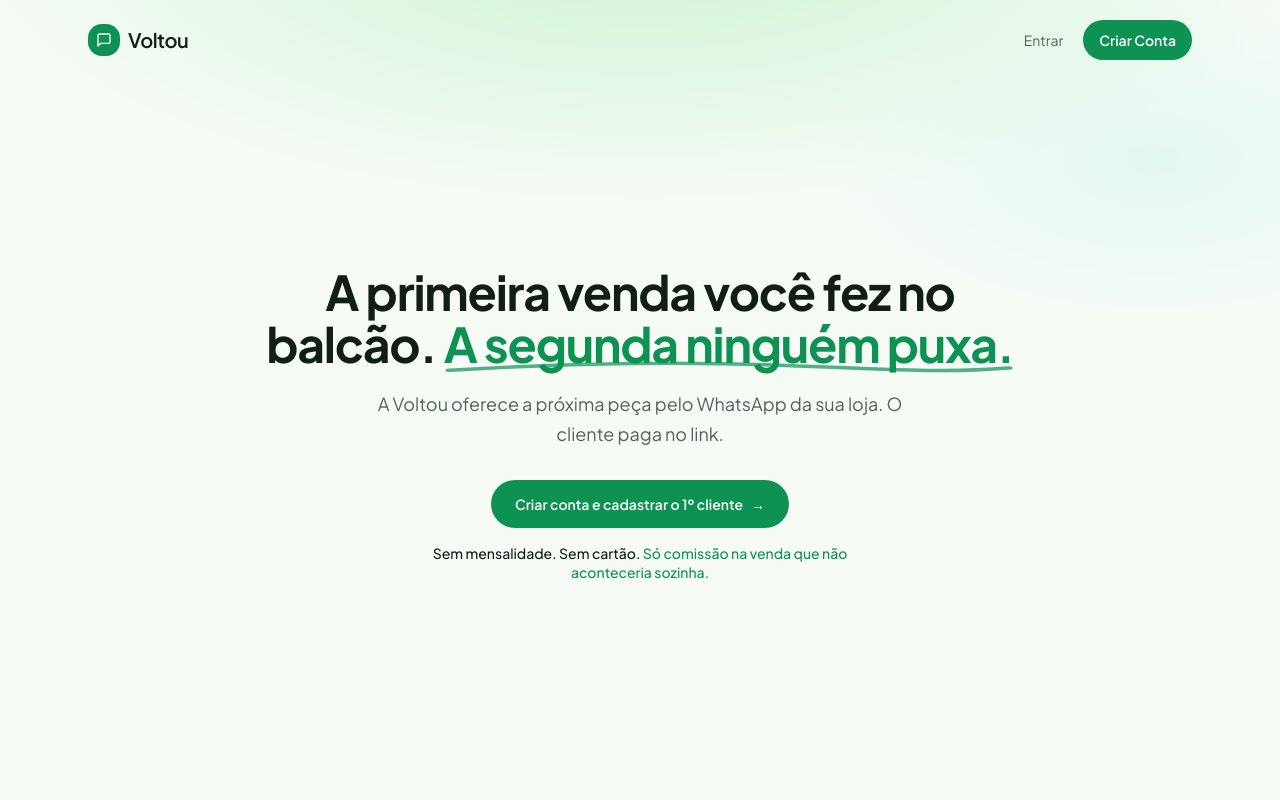
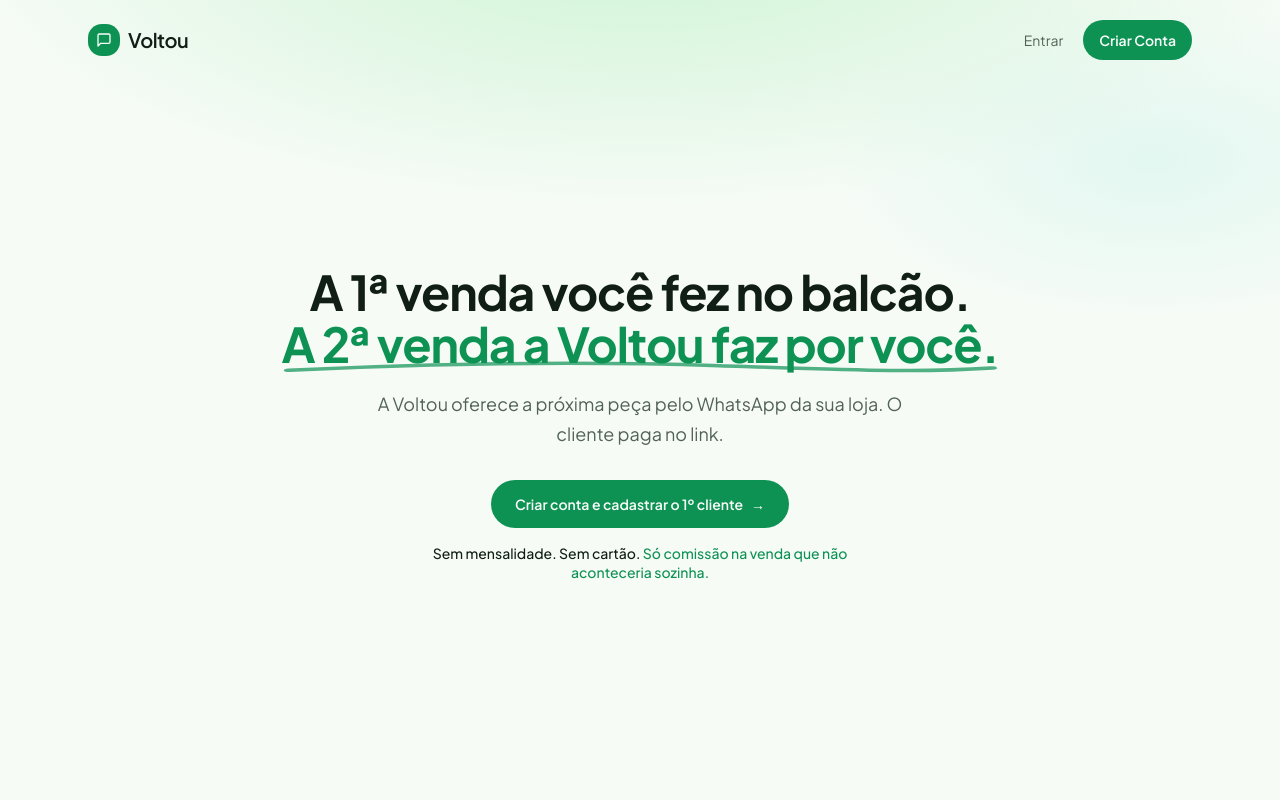
Before and after one commit to momauricio/voltou-front, a Next.js app: page / in a window 1280 px wide. Shown: the top 800 px of the page. Built offline with nearby package versions, Linux system fonts and the light colour scheme.

Commit message:
copy: hero H1 — A 2ª venda a Voltou faz por você
Lock Mauricio's homepage headline and drop puxar from the hero block.

Co-authored-by: momauricio <momauricio@users.noreply.github.com>

```diff
--- a/src/components/landing/landing-hero.tsx
+++ b/src/components/landing/landing-hero.tsx
@@ -1,7 +1,7 @@
 'use client';
 
 /**
- * Hero — 2ª venda (ninguém puxa) + CTA único + comissão em destaque.
+ * Hero — 2ª venda a Voltou faz + CTA único + comissão em destaque.
  */
 export function LandingHero() {
   return (
@@ -14,9 +14,9 @@ export function LandingHero() {
       <div className="relative mx-auto flex w-full max-w-6xl flex-1 flex-col justify-center px-4 pb-16 pt-28 sm:px-6 sm:pb-20 sm:pt-32">
         <div className="mx-auto max-w-3xl text-center">
           <h1 className="landing-reveal text-[2.05rem] font-bold leading-[1.12] tracking-tight text-foreground sm:text-5xl sm:leading-[1.08]">
-            A primeira venda você fez no balcão.{' '}
+            A 1ª venda você fez no balcão.{' '}
             <span className="relative inline-block text-primary">
-              A segunda ninguém puxa.
+              A 2ª venda a Voltou faz por você.
               <svg
                 aria-hidden
                 className="pointer-events-none absolute -bottom-1 left-0 h-3 w-full text-primary/70 sm:-bottom-1.5 sm:h-3.5"
```
Also changed, not shown: 1 other file (tests, documents, lock files or other folders).
